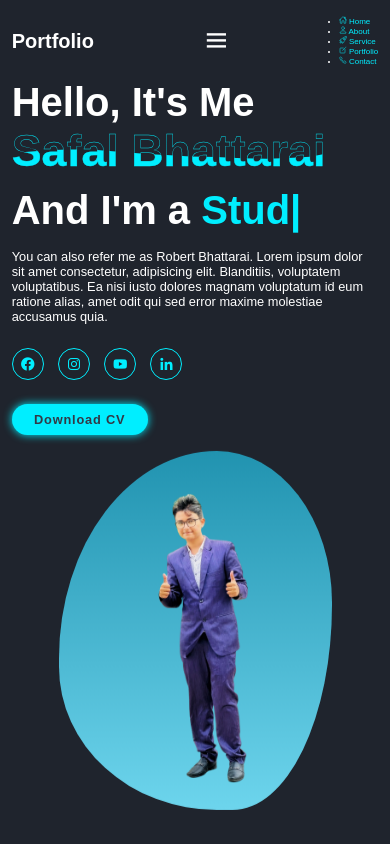
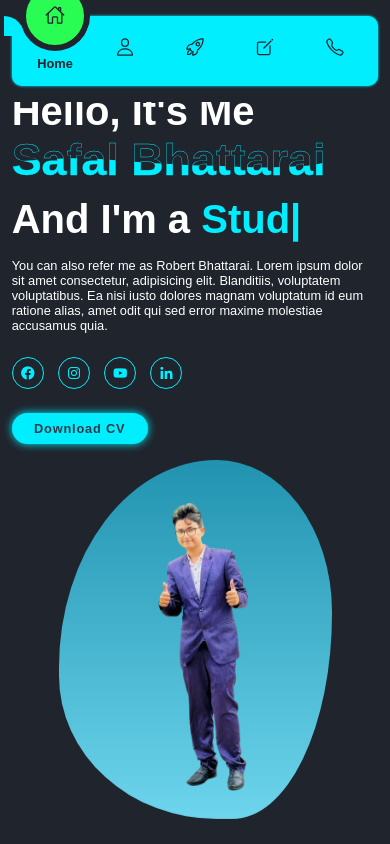
Before and after one commit to RobertBhattrai/portfolio, a plain HTML site: page index.html in a window 390 px wide. Shown: the top 844 px of the page. Drawn offline with nearby package versions, Linux system fonts and the light colour scheme.

Commit message:
Update styles.css

```diff
--- a/styles.css
+++ b/styles.css
@@ -71,6 +71,7 @@ span{
   justify-content: space-between;
   align-items: center;
   z-index: 100;
+
 }
 
 .header.sticky{
@@ -96,6 +97,8 @@ span{
 .navbar a:hover, .navbar a.active{
     color: var(--main-color);
 }
+
+
 
 #menu-icon{
   font-size: 3.6rem;
@@ -454,12 +457,160 @@ color: var(--second-bg-color);
 
 
 
+header .navigation {
+  display: none;
+}
+
+.navigation{
+  width: 400px;
+  height: 70;
+  background: var(--main-color);
+  position: relative;
+  display: flex;
+  justify-content: center;
+  align-items: center;
+  border-radius: 10px;
+  box-shadow: 0 0 3px var(--main-color);
+}
+
+.navigation ul{
+display: flex;
+  width: 350px;
+}
+
+.navigation ul .list{
+  position: relative;
+  list-style:none;
+  width: 70px;
+  height: 70px;
+  z-index: 1;
+}
+
+.navigation ul li a{
+  position: relative;
+  display: flex;
+  justify-content:center;
+  align-items: center;
+  flex-direction: column;
+  width: 100%;
+  text-align: center;
+  font-weight: 500;
+
+}
+
+.navigation ul li a .icon{
+  position: relative;
+  display: block;
+  line-height: 75px;
+  font-size: 1.5em;
+  text-align: center;
+  transition: 0.5s;
+  color: var(--bg-color);
+}
+
+.navigation ul li.active a .icon {
+  transform: translateY(-32px);
+}
+
+.navigation ul li a .text{
+  position: absolute;
+  color: var(--bg-color);
+  font-weight: 600;
+  font-size: 1.6rem;
+  letter-spacing: 0.05;
+  transition: 0.5s;
+  opacity: 0;
+}
+
+.navigation ul li.active a .text{
+  opacity: 1;
+  transform: translateY(10px);
+}
+
+.indicator{
+  position: absolute;
+  width: 70px;
+  top: -50%;
+  height: 70px;
+  background: #29fd53;
+  border-radius: 50%;
+  border: 6px solid var(--bg-color);
+  transition: 0.5s;
+}
+
+.indicator::before{
+  content: '';
+  position: absolute;
+  top: 50%;
+  left: -22px;
+  width: 20px;
+  height: 20px;
+  background: var(--main-color);
+  border-top-right-radius: 200px ;
+  box-shadow: 0 -10px 0 var(--bg-color)
+}
+
+.indicator::after{
+  content: '';
+  position: absolute;
+  top: 50%;
+  right: -22px;
+  width: 20px;
+  height: 20px;
+  background: var(--main-color);
+  border-top-left-radius: 20px;
+  box-shadow: 0 -10px 0 0 var(--clr)
+}
+
+.navigation ul li:nth-child(1).active ~ .indicator{
+  transform: translateX(calc(70px * 0));
+}
+.navigation ul li:nth-child(2).active ~ .indicator{
+  transform: translateX(calc(70px * 1));
+}
+.navigation ul li:nth-child(3).active ~ .indicator{
+  transform: translateX(calc(70px * 2));
+}
+.navigation ul li:nth-child(4).active ~ .indicator{
+  transform: translateX(calc(70px * 3));
+}
+.navigation ul li:nth-child(5).active ~ .indicator{
+  transform: translateX(calc(70px * 4));
+}
+
+
+
+
+
+
+
+
 
 
 @media (max-width: 768px){
   #menu-icon{
-    display: block;
+    display: none;
   }
+
+section .home-content{
+  margin-top: 9px;
+}
+
+section .about-content{
+  margin-top: 20px;
+}
+
+.services .heading{
+  margin-top: 15px;
+}
+
+.portfolio .heading{
+  margin-top: 15px
+}
+
+ header .navigation{
+  display:flex;
+ }
 
   .navbar{
     position: absolute;
@@ -473,8 +624,21 @@ color: var(--second-bg-color);
     display: none;
   }
 
+  .header .logo{
+    display: none;
+  }
+
+  .header{
+    justify-content: center;
+  }
+
+
   .navbar.active{
     display: block;
+  }
+
+  header .navigation ion-icon{
+    font-size: 2.5rem;
   }
 
   .navbar a{
```
